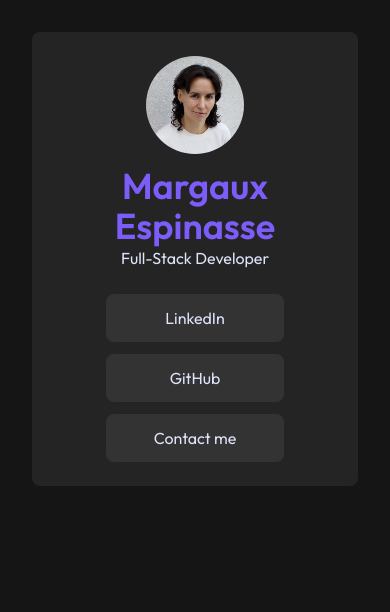
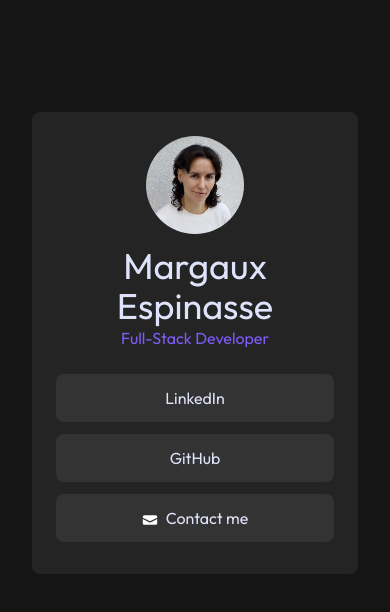
Before and after one commit to margaux-works/my-site, a React (Vite) app: page / in a window 390 px wide. Shown: the top 612 px of the page. Built offline with nearby package versions, Linux system fonts and the light colour scheme.

Commit message:
mail icon added, responsiveness adjusted

```diff
--- a/index.html
+++ b/index.html
@@ -12,8 +12,8 @@
     <meta name="viewport" content="width=device-width, initial-scale=1.0" />
     <title>Margaux Espinasse</title>
   </head>
-  <body class="bg-black">
-    <div id="root" class="flex align-center justify-center"></div>
+  <body class="bg-black flex align-center justify-center mt-20">
+    <div id="root" class="f"></div>
     <script type="module" src="/src/main.jsx"></script>
   </body>
 </html>
--- a/src/components/header.jsx
+++ b/src/components/header.jsx
@@ -6,10 +6,10 @@ export default function Header() {
         alt="profile picture Margaux"
         className="rounded-full w-1/3"
       />
-      <h1 className="text-4xl font-semibold font-outfit text-purple mt-3">
+      <h1 className="text-4xl font-outfit text-purple-100 mt-3">
         Margaux Espinasse
       </h1>
-      <p className="font-outfit text-purple-100">Full-Stack Developer</p>
+      <p className="font-outfit text-purple">Full-Stack Developer</p>
     </header>
   );
 }
--- a/src/components/links.jsx
+++ b/src/components/links.jsx
@@ -1,6 +1,6 @@
 export default function Links() {
   return (
-    <div className="flex flex-col font-outfit gap-3 ">
+    <div className="flex flex-col font-outfit gap-3 w-full px-6 sm:px-10">
       <a
         href="https://www.linkedin.com/in/margaux-espinasse/"
         target="_blank"
@@ -17,8 +17,12 @@ export default function Links() {
       </a>
       <a
         href="mailto@margaux.espinasse@gmail.com"
-        className="text-purple-100 px-12 py-3 bg-gray-light rounded-lg hover:border-purple hover:border mb-6"
+        className="text-purple-100 px-12 py-3 bg-gray-light rounded-lg hover:border-purple hover:border mb-8"
       >
+        <img
+          src="/src/assets/mail.svg"
+          className="h-4 w-4 inline fill-white mr-2"
+        />
         Contact me
       </a>
     </div>
```
Also changed, not shown: src/assets/mail.svg (added).
